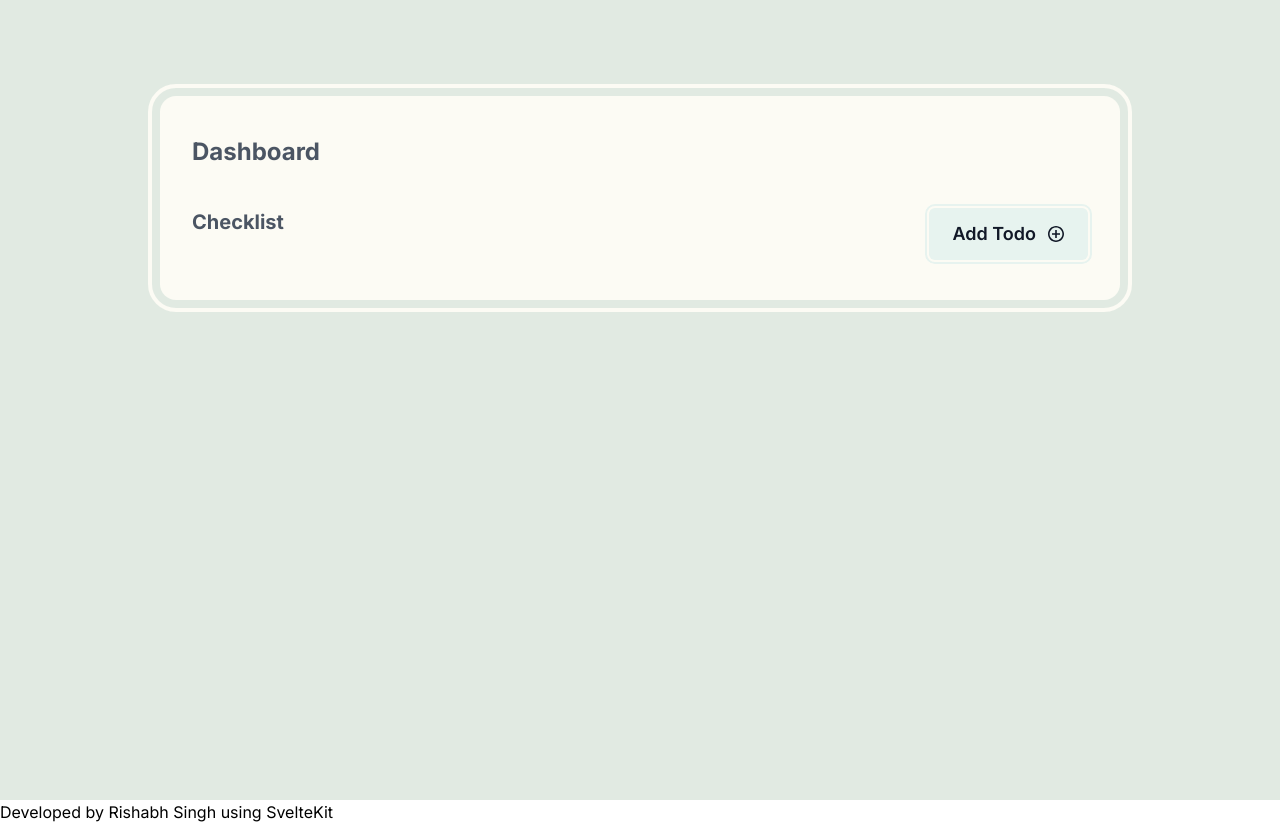
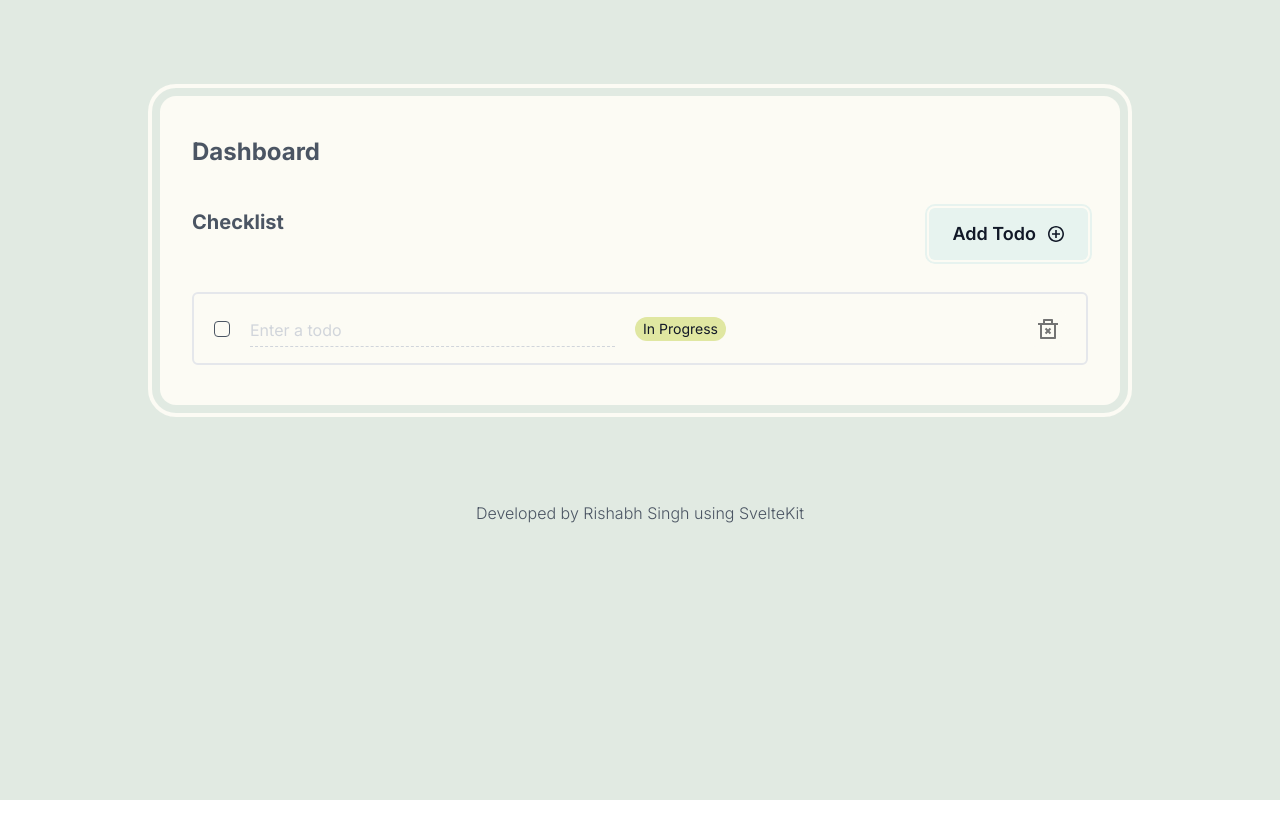
Before and after one commit to thisisrishabh22/svelte_kit_test, a SvelteKit app: page / in a window 1280 px wide. Both pictures are taken after a click on the button "Add Todo". After the commit the page ends 800 px from the top, so only its background shows below. Built offline with nearby package versions, Linux system fonts and the light colour scheme.

Commit message:
feat: add todo input and render component

```diff
--- a/src/lib/components/todo/AddTodo.svelte
+++ b/src/lib/components/todo/AddTodo.svelte
@@ -9,7 +9,9 @@
   <button
     class="group flex items-center rounded-md border-cream-four bg-green-one px-6 py-3 text-lg font-semibold text-gray-five outline outline-2 outline-offset-2 outline-green-one hover:text-green-five focus-visible:text-green-five focus-visible:outline-green-five"
     type="submit"
-    on:click={addTodo}
+    on:click={() => {
+      addTodo("");
+    }}
     >
     Add Todo
 
--- /dev/null
+++ b/src/lib/components/todo/TodoInput.svelte
@@ -0,0 +1,62 @@
+<script lang="ts">
+  import { toggleTodo, deleteTodo, editTodo, type Todo } from "$lib/store/TodoStore";
+
+  export let todo: Todo;
+
+  $: completeClass = todo.completed ? 'bg-green-three' : 'bg-leaf-one';
+</script>
+
+
+<div class="flex items-center justify-between rounded-md border-2 border-gray-one px-5 py-4">
+	<div class="flex w-full max-w-lg items-center justify-start">
+		<label for={`${todo.id}-checkbox`} class="sr-only">Complete todo</label>
+		<input
+			id={`${todo.id}-checkbox`}
+			type="checkbox"
+			checked={todo.completed}
+			on:change={() => toggleTodo(todo.id)}
+			class="h-4 w-4 rounded border border-gray-three bg-cream-four text-green-four focus:border-green-five focus:outline focus:outline-2 focus:outline-offset-2 focus:outline-green-five"
+		/>
+		<label for={`${todo.id}-text`} class="sr-only">Edit todo</label>
+		<input
+			id={`${todo.id}-text`}
+			type="text"
+			placeholder="Enter a todo"
+			value={todo.title}
+			on:input={(e) => editTodo(todo.id, e.target.value)}
+			class="ml-5 flex-1 text-ellipsis rounded-none border-x-0 border-t-0 border-b border-dashed border-b-gray-two bg-cream-four px-0 pb-1 text-base font-normal text-gray-three placeholder:text-gray-two focus:border-gray-three focus:outline-none focus:ring-0"
+		/>
+		<span
+			class="{completeClass} ml-5 hidden rounded-full py-0.5 px-2 text-sm font-normal text-gray-five md:block"
+		>
+			{todo.completed ? 'Complete' : 'In Progress'}
+		</span>
+	</div>
+	<button
+		type="button"
+		on:click={() => deleteTodo(todo.id)}
+		class="group ml-4 flex items-center justify-center rounded-md bg-cream-four p-2 hover:bg-steel-one focus:outline-none focus-visible:outline-2 focus-visible:outline-offset-2 focus-visible:outline-green-five"
+	>
+		<span class="sr-only">Delete todo</span>
+		<svg
+			class="h-5 w-5 text-steel-three group-hover:text-gray-five"
+			width="32"
+			height="32"
+			viewBox="0 0 32 32"
+			fill="none"
+			xmlns="http://www.w3.org/2000/svg"
+		>
+			<g clip-path="url(#clip0_35_392)">
+				<path
+					d="M24 6.4H32V9.6H28.8V30.4C28.8 30.8244 28.6314 31.2313 28.3314 31.5314C28.0313 31.8314 27.6243 32 27.2 32H4.8C4.37565 32 3.96869 31.8314 3.66863 31.5314C3.36857 31.2313 3.2 30.8244 3.2 30.4V9.6H0V6.4H8V1.6C8 1.17565 8.16857 0.768688 8.46863 0.468629C8.76869 0.168571 9.17565 0 9.6 0H22.4C22.8243 0 23.2313 0.168571 23.5314 0.468629C23.8314 0.768688 24 1.17565 24 1.6V6.4ZM25.6 9.6H6.4V28.8H25.6V9.6ZM18.2624 19.2L21.0912 22.0288L18.8288 24.2912L16 21.4624L13.1712 24.2912L10.9088 22.0288L13.7376 19.2L10.9088 16.3712L13.1712 14.1088L16 16.9376L18.8288 14.1088L21.0912 16.3712L18.2624 19.2ZM11.2 3.2V6.4H20.8V3.2H11.2Z"
+					fill="currentColor"
+				/>
+			</g>
+			<defs>
+				<clipPath id="clip0_35_392">
+					<rect width="32" height="32" fill="white" />
+				</clipPath>
+			</defs>
+		</svg>
+	</button>
+</div>
--- /dev/null
+++ b/src/lib/components/todo/TodoSection.svelte
@@ -0,0 +1,10 @@
+<script>
+  import { todos } from "$lib/store/TodoStore";
+  import TodoInput from "./TodoInput.svelte";
+</script>
+
+<section class="mt-8 space-y-4">
+  {#each $todos as todo (todo.id)}
+  <TodoInput bind:todo={todo}/>
+  {/each}
+</section>
--- a/src/lib/store/TodoStore.ts
+++ b/src/lib/store/TodoStore.ts
@@ -1,4 +1,4 @@
-interface Todo {
+export interface Todo {
   id: string;
   title: string;
   completed: boolean;
@@ -20,7 +20,7 @@ todos.subscribe((todos) => {
 });
 
 export const addTodo = (title: string) => {
-  todos.update((todos) => [...todos, { id: uuid(), title, completed: false }]);
+  todos.update((todos) => [{ id: uuid(), title, completed: false }, ...todos]);
 }
 
 export const deleteTodo = (id: string) => {
--- a/src/routes/+layout.svelte
+++ b/src/routes/+layout.svelte
@@ -2,13 +2,13 @@
 	import "../app.css";
 </script>
 
-<div class="app">
+<div class="app min-h-screen bg-olive-one p-0 selection:bg-green-two md:pt-24 pb-10 md:px-8">
 
 	<main>
 		<slot />
 	</main>
 
-	<footer>
-		<p>Developed by <a href="https://geeekgod.ml" target="_blank" rel="noopener noreferrer">Rishabh Singh</a> using <a href="https://svelte.dev" target="_blank" rel="noopener noreferrer">SvelteKit</a></p>
+	<footer class="mt-24 flex justify-center text-md font-light">
+		<p class="text-gray-three">Developed by <a class="hover:text-green-six" href="https://geeekgod.ml" target="_blank" rel="noopener noreferrer">Rishabh Singh</a> using <a class="hover:text-green-six" href="https://svelte.dev" target="_blank" rel="noopener noreferrer">SvelteKit</a></p>
 	</footer>
 </div>
--- a/src/routes/+page.svelte
+++ b/src/routes/+page.svelte
@@ -1,5 +1,6 @@
 <script>
   import AddTodo from "$lib/components/todo/AddTodo.svelte";
+  import TodoSection from "$lib/components/todo/TodoSection.svelte";
 
 </script>
 <svelte:head>
@@ -8,7 +9,6 @@
 </svelte:head>
 
 <div
-  class="min-h-screen bg-olive-one p-0 selection:bg-green-two md:py-24 md:px-8"
 >
   <main
     class="mx-auto min-h-screen max-w-none rounded-none bg-cream-four
@@ -19,6 +19,7 @@
     <h1 class="text-2xl font-bold text-gray-three">Dashboard</h1>
     <div class="mt-10">
       <AddTodo />
+      <TodoSection/>
     </div>
   </main>
 </div>
```
